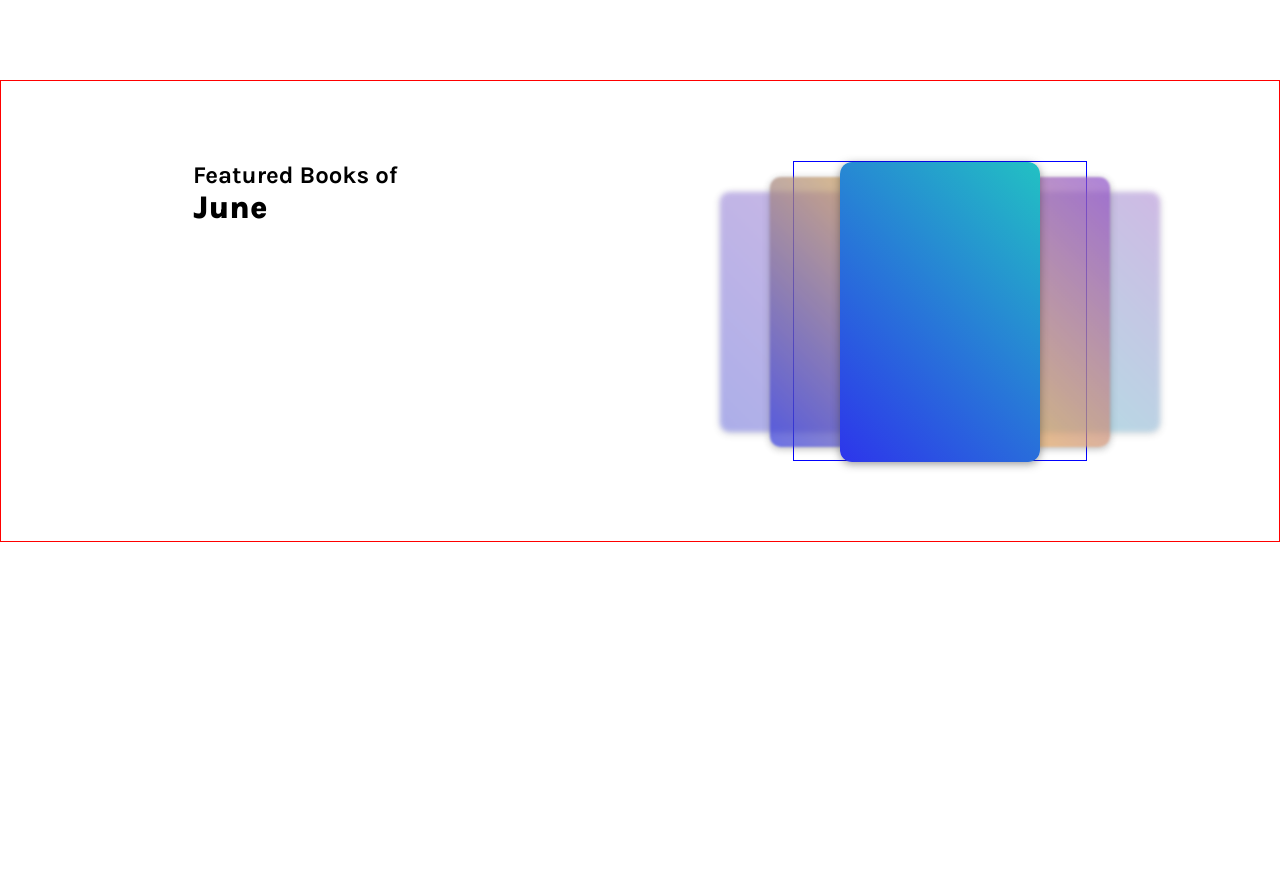
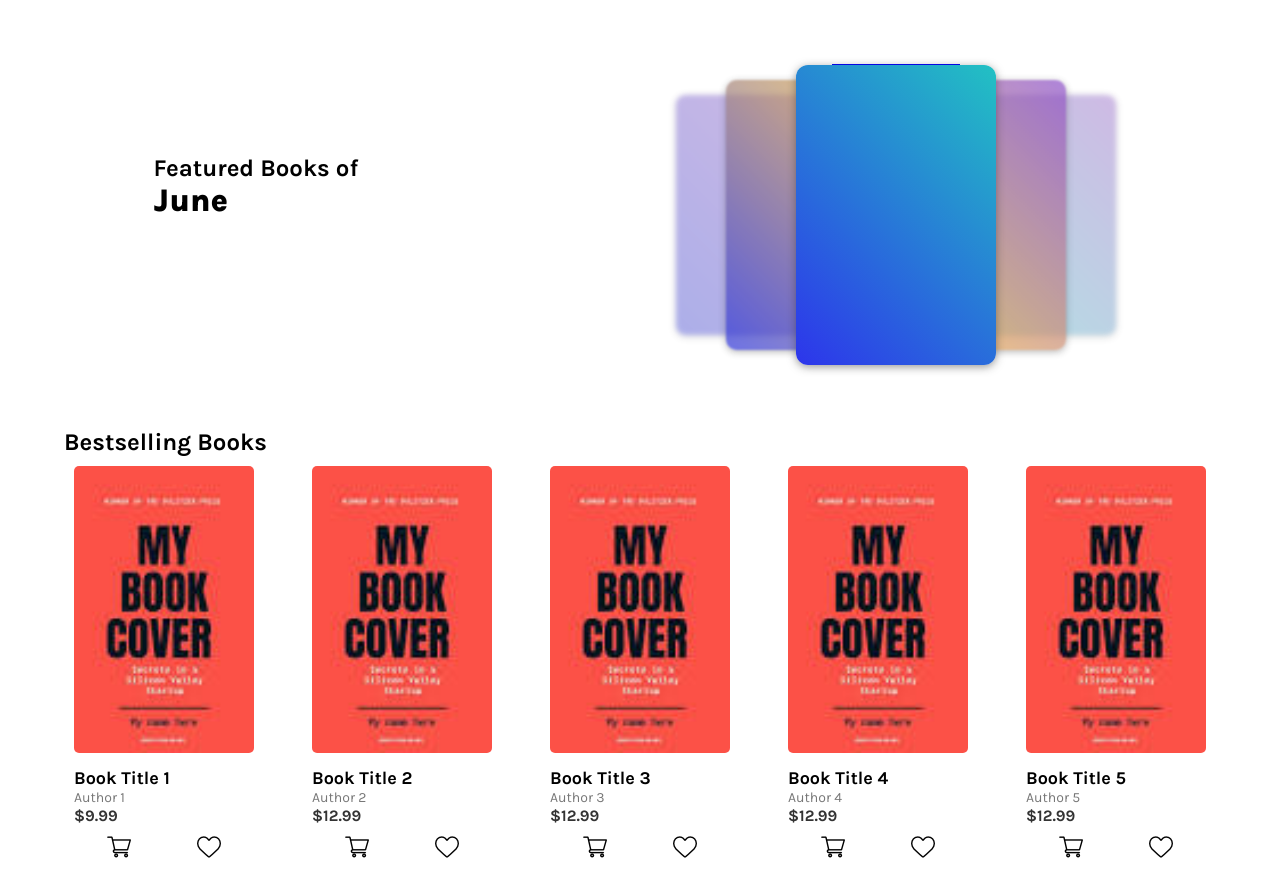
Before and after one commit to Son-OfAnton/Atrons, a PHP site: page /home.html in a window 1280 px wide. Shown: the part 85-957 px from the top of the page. Before the commit the page ends 627 px from the top, so only its background shows below. Run offline with PHP 8.4, Linux system fonts and the light colour scheme.

Commit message:
added bestselling books

```diff
--- a/frontend/home.html
+++ b/frontend/home.html
@@ -11,13 +11,10 @@
   </head>
 
   <body>
-    <section class="hero">
     <nav>
-        <h2 class="logo">Atrons</h2>
+      <h1 class="logo">Atrons</h1>
+
       <ul>
-          <!-- <button id="hamburger">
-            <img src="/frontend/assets/hamburger.png" alt="Menu Icon" />
-          </button> -->
         <li><a href="#">Home</a></li>
         <li><a href="#">Categories</a></li>
         <li><a href="#">Pages</a></li>
@@ -34,12 +31,11 @@
         <button class="search-btn" type="button">Search</button>
       </div>
     </nav>
-    </section>
 
     <section class="featured-books">
-      <h1>Featured Books of <span id="month">June</span></h1>
+      <h1>Featured Books of <br /><span id="month">June</span></h1>
 
-      <div class="carousel">
+      <section class="carousel">
         <ul class="carousel__list">
           <li class="carousel__item" data-pos="-2">1</li>
           <li class="carousel__item" data-pos="-1">2</li>
@@ -47,6 +43,119 @@
           <li class="carousel__item" data-pos="1">4</li>
           <li class="carousel__item" data-pos="2">5</li>
         </ul>
+      </section>
+    </section>
+
+    <section class="bestselling-books">
+      <h1>Bestselling Books</h1>
+
+      <div class="card-container">
+        <div class="card">
+          <img
+            src="/frontend/assets/book.jpeg"
+            alt="Book 1"
+            class="card-image"
+          />
+          <div class="card-content">
+            <h3 class="card-title">Book Title 1</h3>
+            <p class="card-author">Author 1</p>
+            <p class="card-price">$9.99</p>
+            <div class="card-buttons">
+              <button>
+                <img src="/frontend/assets/cart.png" alt="" />
+              </button>
+              <button>
+                <img src="/frontend/assets/white-heart.png" alt="" />
+              </button>
+            </div>
+          </div>
+        </div>
+
+        <div class="card">
+          <img
+            src="/frontend/assets/book.jpeg"
+            alt="Book 2"
+            class="card-image"
+          />
+          <div class="card-content">
+            <h3 class="card-title">Book Title 2</h3>
+            <p class="card-author">Author 2</p>
+            <p class="card-price">$12.99</p>
+            <div class="card-buttons">
+              <button>
+                <img src="/frontend/assets/cart.png" alt="" />
+              </button>
+              <button>
+                <img src="/frontend/assets/white-heart.png" alt="" />
+              </button>
+            </div>
+          </div>
+        </div>
+
+        <div class="card">
+          <img
+            src="/frontend/assets/book.jpeg"
+            alt="Book 3"
+            class="card-image"
+          />
+          <div class="card-content">
+            <h3 class="card-title">Book Title 3</h3>
+            <p class="card-author">Author 3</p>
+            <p class="card-price">$12.99</p>
+            <div class="card-buttons">
+              <button>
+                <img src="/frontend/assets/cart.png" alt="" />
+              </button>
+              <button>
+                <img src="/frontend/assets/white-heart.png" alt="" />
+              </button>
+            </div>
+          </div>
+        </div>
+
+        <div class="card">
+          <img
+            src="/frontend/assets/book.jpeg"
+            alt="Book 4"
+            class="card-image"
+          />
+          <div class="card-content">
+            <h3 class="card-title">Book Title 4</h3>
+            <p class="card-author">Author 4</p>
+            <p class="card-price">$12.99</p>
+
+            <div class="card-buttons">
+              <button>
+                <img src="/frontend/assets/cart.png" alt="" />
+              </button>
+              <button>
+                <img src="/frontend/assets/white-heart.png" alt="" />
+              </button>
+            </div>
+          </div>
+        </div>
+
+        <div class="card">
+          <img
+            src="/frontend/assets/book.jpeg"
+            alt="Book 5"
+            class="card-image"
+          />
+          <div class="card-content">
+            <h3 class="card-title">Book Title 5</h3>
+            <p class="card-author">Author 5</p>
+            <p class="card-price">$12.99</p>
+
+            <div class="card-buttons">
+              <button>
+                <img src="/frontend/assets/cart.png" alt="" />
+              </button>
+              <button>
+                <img src="/frontend/assets/white-heart.png" alt="" />
+              </button>
+            </div>
+          </div>
+        </div>
       </div>
     </section>
   </body>
--- a/frontend/style/home.css
+++ b/frontend/style/home.css
@@ -77,9 +77,13 @@ nav ul li a:hover {
 
 .featured-books {
   display: flex;
-  border: 1px solid red;
-  margin: 10vh 0vw;
-  padding: 10vh 15vw;
+  /* border: 1px solid red; */
+  margin: 8vh 5vw;
+  /* padding: 5vh 5vw; */
+}
+
+.featured-books > h1 {
+  padding: 7vw;
 }
 
 #month {
@@ -90,10 +94,11 @@ nav ul li a:hover {
 /* carousel */
 .carousel {
   display: flex;
-  width: 100%;
-  height: 100%;
+  width: 50%;
+  height: 50%;
   align-items: center;
   font-family: Arial;
+  padding-right: 5vw;
 }
 
 .carousel__list {
@@ -177,3 +182,69 @@ nav ul li a:hover {
   transform: translateX(70%) scale(0.8);
   z-index: 3;
 }
+
+/* best selling boooks */
+.bestselling-books {
+  margin-left: 5vw;
+  margin-right: 5vw;
+}
+
+.card-container {
+  display: flex;
+  justify-content: space-between;
+  /* border: 1px solid red; */
+}
+
+.card {
+  width: 200px;
+  border-radius: 5px;
+  padding: 10px;
+  /* border: 1px solid red; */
+}
+
+.card-image {
+  width: 100%;
+  height: auto;
+  border-radius: 5px;
+}
+
+.card-content {
+  margin-top: 10px;
+}
+
+.card-content {
+  display: flex;
+  flex-direction: column;
+  align-items: flex-start;
+  justify-content: space-between;
+}
+
+.card-buttons {
+  display: flex;
+  justify-content: space-between;
+  width: 100%;
+  margin-top: 10px;
+}
+
+.card-buttons button {
+  border: none;
+  outline: none;
+  background-color: transparent;
+  flex: 1;
+}
+
+.card-title {
+  font-size: 18px;
+  font-weight: bold;
+}
+
+.card-author {
+  font-size: 14px;
+  color: #777;
+}
+
+.card-price {
+  font-size: 16px;
+  font-weight: bold;
+  color: #333;
+}
```
Also changed, not shown: frontend/assets/book.jpeg (added), frontend/assets/cart.png (added), frontend/assets/red-heart.png (added), frontend/assets/white-heart.png (added). Lines whose indentation alone changed are shown as unchanged.
